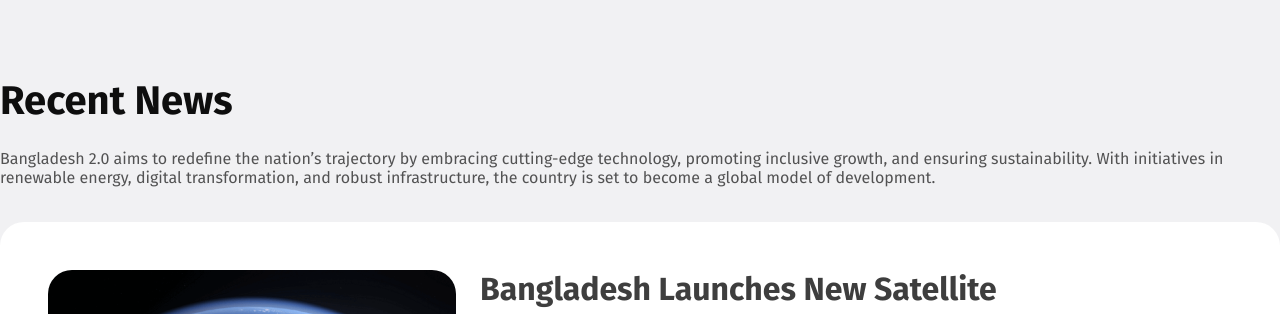
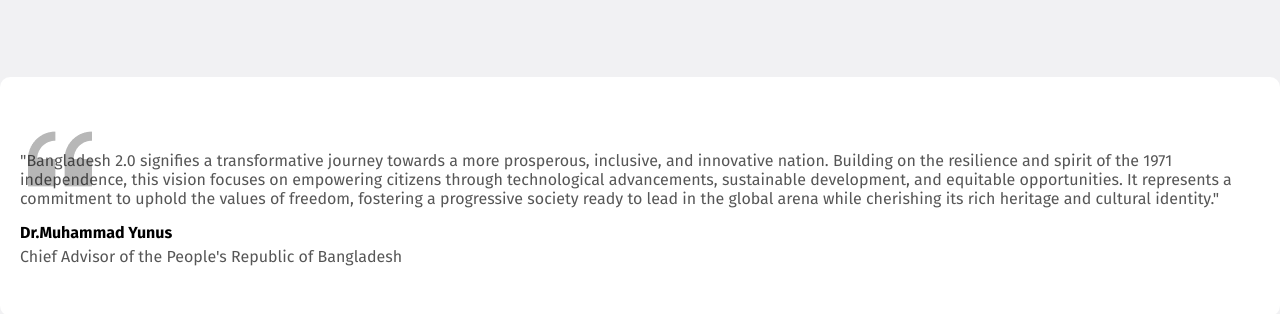
Before and after one commit to belalhossainn/assignment-1, a plain HTML site: page index.html in a window 1280 px wide. Shown: the part 1078-1392 px from the top of the page. Drawn offline with Linux system fonts and the light colour scheme.

Commit message:
challenge 2 addes

```diff
--- a/index.html
+++ b/index.html
@@ -60,6 +60,15 @@
             global competitiveness.</p>
           <button class="vision-button btn button3">Learn More</button>
         </div>
+      </div>
+    </section>
+    <section class=" main">
+      <div class="quote">
+        <p class="description">"Bangladesh 2.0 signifies a transformative journey towards a more prosperous, inclusive, and innovative nation. Building on the resilience and spirit of the 1971 independence, this vision focuses on empowering citizens through technological advancements, sustainable development, and equitable opportunities. It represents a commitment to uphold the values of freedom, fostering a progressive society ready to lead in the global arena while cherishing its rich heritage and cultural identity."</p>
+
+        <p class="quote-sub"><strong>Dr.Muhammad Yunus</strong></p>
+
+        <p class="quote-note">Chief Advisor of the People's Republic of Bangladesh</p>
       </div>
     </section>
 
--- a/style/style.css
+++ b/style/style.css
@@ -53,7 +53,6 @@
   border-radius: 24px;
   width: 1280px;
   margin: 0 auto;
-
 }
 
 /* style banner  */
@@ -280,8 +279,8 @@
   margin: 0 5px;
 }
 .donate-money:hover {
-  background-color: #d8f3dc; /* Attention-grabbing background */
-  border-color: #95d5b2; /* Emphasize border on hover */
+  background-color: #d8f3dc;
+  border-color: #95d5b2;
   transform: scale(1.05); }
 
 
@@ -367,12 +366,7 @@
   justify-content: center;
   margin-top: -01px;
   margin-left: -11px;
-  /* transition: background-color 0.3s ease; */
 }
-
-/* .newsletter-button:hover {
-  background-color: #1b4332;
-} */
 
 .Newsletter-note {
   font-size: 12px;
@@ -381,3 +375,24 @@
 }
 
 /* Challenges work 2 */
+
+.quote{
+  background-color: white;
+  padding: 50px 20px;
+  border-radius: 10px;
+  background-image: url(/assets/quote-bg.png);
+  background-repeat: no-repeat;
+  background-position: 28px 50px;
+}
+
+.quote-sub{
+  font-size: medium;
+  margin-top: 15px;
+  margin-bottom: 5px;
+}
+
+.quote-note{
+  font-size: 16px;
+  color: rgba(14, 14, 14, 0.7);
+  font-weight: 400;
+}
```
